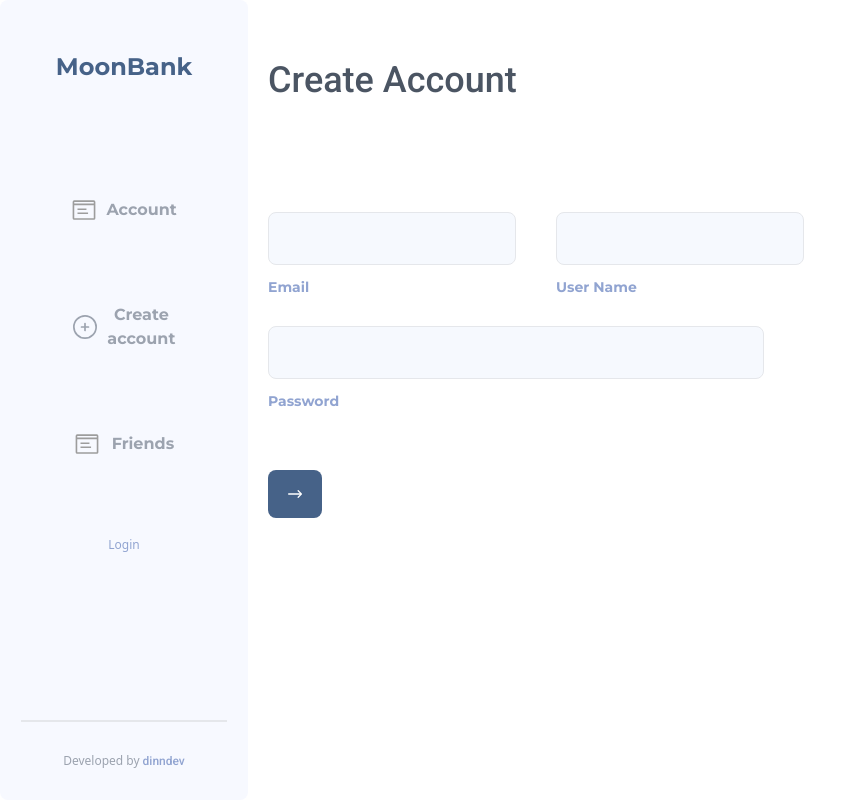
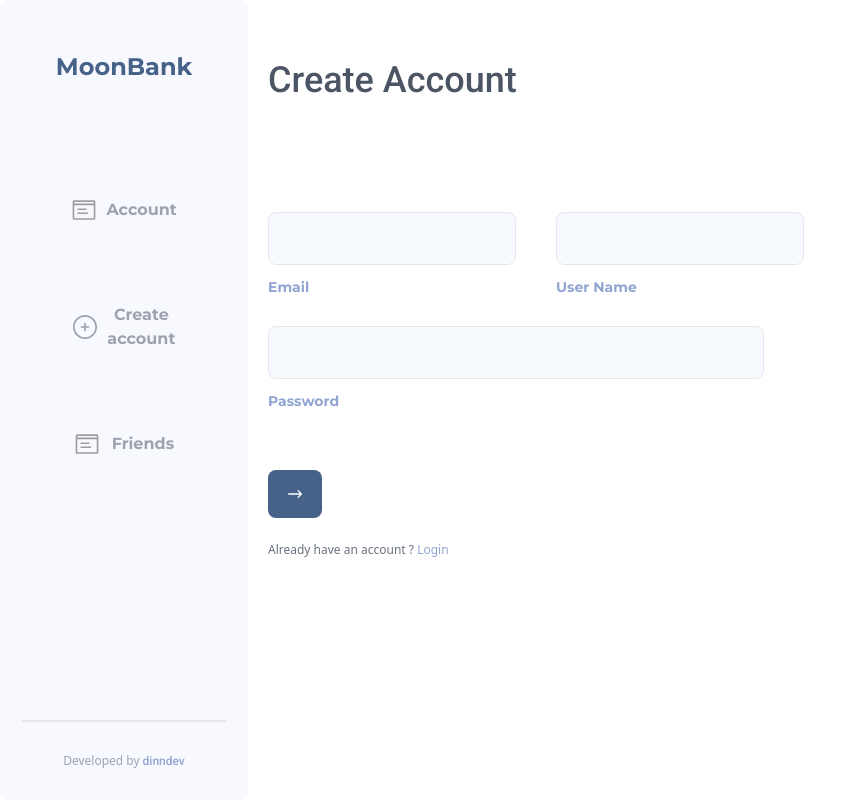
Before and after one commit to dinndev/moonbank, a React (Create React App) app: page /moonbank/signup in a window 1280 px wide. Shown: the whole page, without its empty margins (0-846 px from the left). Built offline with nearby package versions, Linux system fonts and the light colour scheme; what react-alert-template-basic would draw is missing.

Commit message:
:construction: React router still in progress
change the routes

```diff
--- a/package.json
+++ b/package.json
@@ -1,5 +1,5 @@
 {
-  "homepage": "http://dinndev.github.io/moonbank/login",
+  "homepage": "http://dinndev.github.io/moonbank/",
   "name": "moonbank",
   "version": "0.1.0",
   "private": true,
--- a/src/Components/Nav.js
+++ b/src/Components/Nav.js
@@ -39,9 +39,6 @@ const Nav = () => {
             Friends
           </p>
         </Link>
-        <Link to="account/login" className="text-xs text-secondary">
-          Login
-        </Link>
       </ul>
       <div className="border-t-2 w-5/6 h-footerHeight flex justify-center items-center bot">
         <p className="text-xs text-gray-400">
--- a/src/Components/signup.js
+++ b/src/Components/signup.js
@@ -118,14 +118,14 @@ const Signup = () => {
           <Arrow />
         </button>
 
-        {/* <p className="mt-6 text-xs text-gray-500">
+        <p className="mt-6 text-xs text-gray-500">
           Already have an account ?{" "}
           <span>
-            <Link to="login" className="text-xs text-secondary">
+            <Link to="moonbank/login" className="text-xs text-secondary">
               Login
             </Link>
           </span>
-        </p> */}
+        </p>
       </form>
     </div>
   );
```
